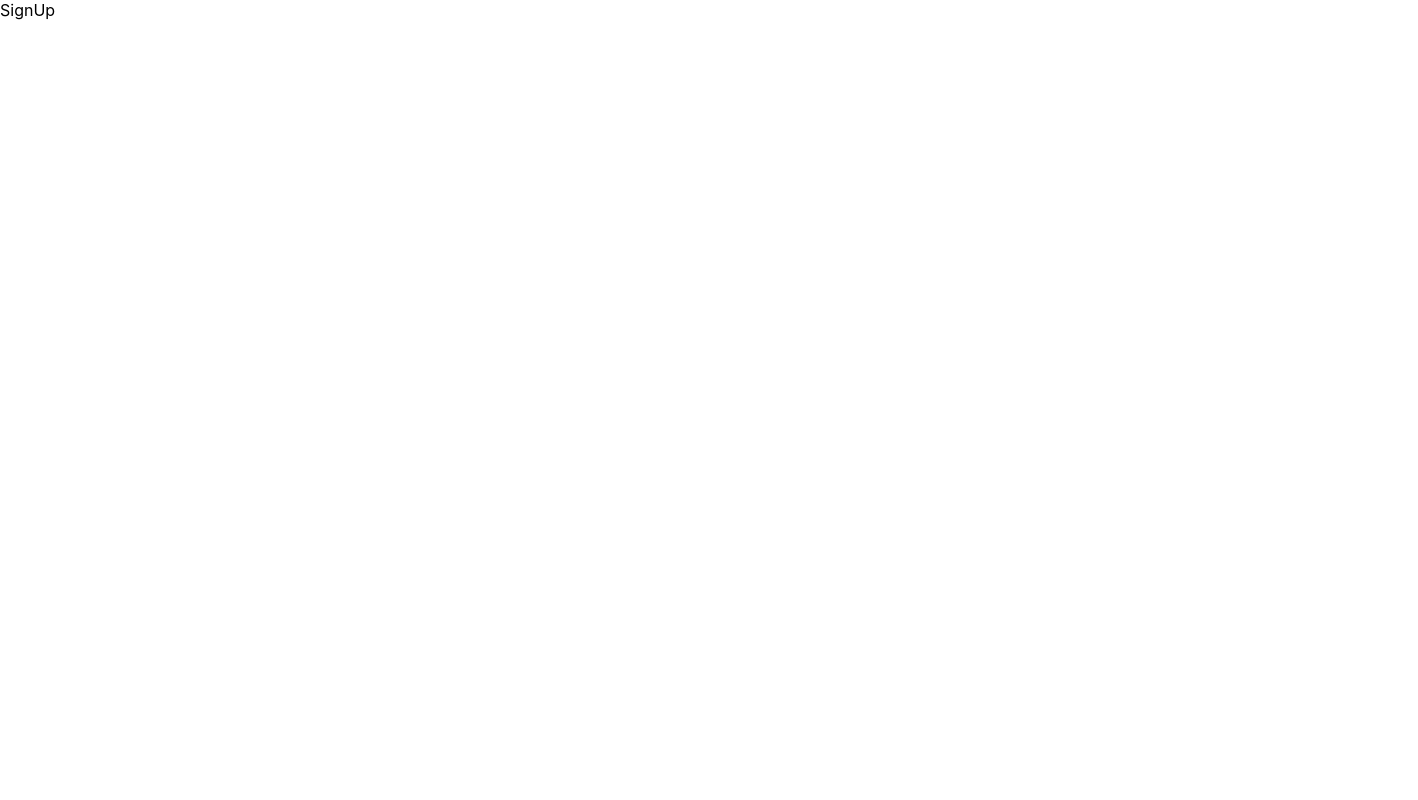
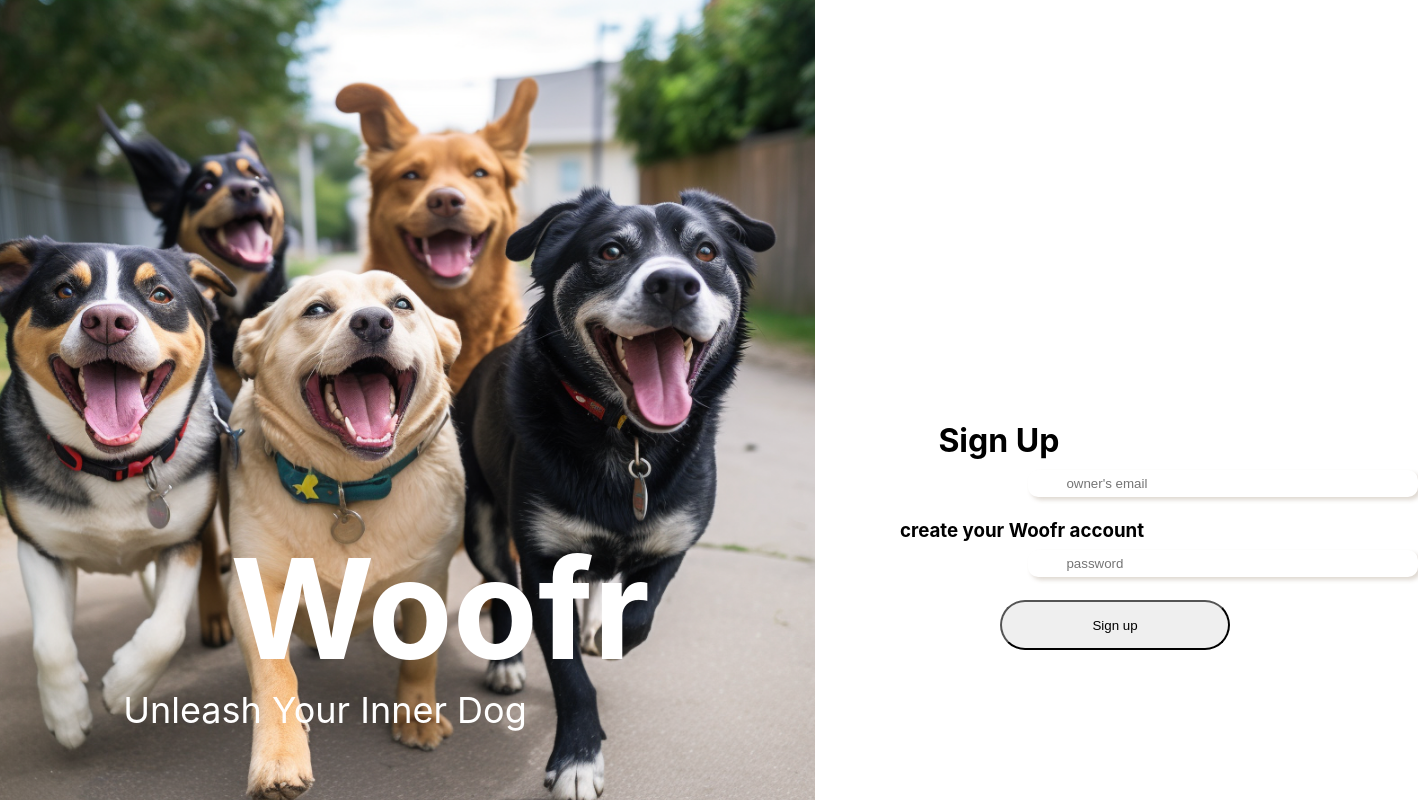
Before and after one commit to TechmongersNL/fs03-project-woofr-front-end-boop-the-nose, a React (Create React App) app: page /signup in a window 1280 px wide. Shown: the top 800 px of the page, 1418 px wide, since content can reach past the window. Built offline with nearby package versions, Linux system fonts and the light colour scheme.

Commit message:
#6 - Created signup page and styling

```diff
--- /dev/null
+++ b/src/Pages/SignUp.css
@@ -0,0 +1,100 @@
+.SignUpForm {
+	width: 1300px;
+	height: 856px;
+	top: -600;
+	left: 878px;
+	background-color: rgba(255, 209, 189, 1);
+}
+
+.backgroundImageSignup {
+	width: 920px;
+	height: 856px;
+	left: -105px;
+	background-image: url('../../images/woofr-signup.png');
+	background-size: cover;
+	position: absolute;
+}
+
+.contentRectangle {
+	width: 100%;
+	height: 100%;
+	position: absolute;
+	top: 0;
+	left: 0;
+	display: flex;
+	justify-content: center;
+	align-items: center;
+}
+
+.signupText {
+	position: absolute;
+	top: 525px;
+	left: 103px;
+	width: 674px;
+	height: 223px;
+	color: rgba(255, 255, 255, 1);
+	font-family: 'Inter', sans-serif;
+	font-size: 139px;
+	font-weight: 700;
+	line-height: 168.22px;
+	text-align: center;
+	z-index: 2;
+}
+
+.subtext {
+	position: absolute;
+	top: 689px;
+	left: 103px;
+	width: 444px;
+	height: 50px;
+	color: rgba(255, 255, 255, 1);
+	font-family: 'Inter', sans-serif;
+	font-size: 36px;
+	font-weight: 400;
+	line-height: 43.57px;
+	text-align: center;
+	z-index: 2;
+}
+
+.signupEmail {
+	width: 350px;
+	height: 25px;
+	top: 470px;
+	left: 900px;
+	border: 5px;
+	border-radius: 10px;
+	border-color: rgba(255, 133, 80, 1);
+	position: absolute;
+}
+
+.signupPassword {
+	width: 350px;
+	height: 25px;
+	top: 550px;
+	left: 900px;
+	border: 5px;
+	border-radius: 10px;
+	border-color: rgba(255, 133, 80, 1);
+	position: absolute;
+}
+
+.signupButton {
+	width: 230px;
+	height: 50px;
+	top: 600px;
+	left: 1000px;
+	border-radius: 25px;
+	position: absolute;
+}
+
+.text {
+	top: 400px;
+	left: 900px;
+	position: absolute;
+}
+
+.text2 {
+	top: 500px;
+	left: 900px;
+	position: absolute;
+}
--- a/src/Pages/SignUp.js
+++ b/src/Pages/SignUp.js
@@ -1,66 +1,68 @@
-import React from 'react';
+import React, { useState } from 'react';
+import { useDispatch, useSelector } from 'react-redux';
+import { signupThunk } from '../store/Auth/thunks';
+import './SignUp.css';
+import { useNavigate } from 'react-router-dom';
 
-export default function SignUp() {
-	return <div>SignUp</div>;
+export default function SignUpForm() {
+	const [email, setEmail] = useState('');
+	const [password, setPassword] = useState('');
+
+	const dispatch = useDispatch();
+	const navigate = useNavigate();
+
+	function handleEmailInput(e) {
+		setEmail(e.target.value);
+	}
+
+	function handlePasswordInput(e) {
+		setPassword(e.target.value);
+	}
+
+	function handleSubmit(event) {
+		event.preventDefault();
+		//console.log(isSignedUp);
+
+		dispatch(signupThunk(email, password, navigate));
+	}
+
+	return (
+		<div className="SignUpPage">
+			<div className="backgroundImageSignup"></div>
+			<div className="contentRectangle"></div>
+			<div className="signupText">Woofr</div>
+			<div className="subtext">Unleash Your Inner Dog</div>
+			<h1 className="text">Sign Up</h1>
+			<h3 className="text2">create your Woofr account</h3>
+			<form onSubmit={handleSubmit}>
+				<label>
+					Email
+					<input
+						className="signupEmail"
+						type="email"
+						placeholder="owner's email"
+						value={email}
+						onChange={handleEmailInput}
+						required
+					/>
+				</label>
+				<br />
+				<label>
+					Password
+					<input
+						className="signupPassword"
+						type="password"
+						placeholder="password"
+						value={password}
+						onChange={handlePasswordInput}
+						required
+					/>
+				</label>
+				<br />
+				<button className="signupButton" type="submit">
+					Sign up
+				</button>
+			</form>
+		</div>
+	);
 }
-
-// import React, { useState } from "react";
-// import { useDispatch } from "react-redux";
-// import { signupThunk } from "../store/auth/thunks";
-// import { useNavigate } from "react-router-dom";
-
-// export default function SignupPage() {
-//   const [email, setEmail] = useState("");
-//   const [password, setPassword] = useState("");
-//   const [firstName, setFirstName] = useState("");
-
-//   const dispatch = useDispatch();
-//   const navigate = useNavigate();
-
-//   function handleSubmit(event) {
-//     event.preventDefault();
-//     dispatch(signupThunk(email, password, firstName));
-//     navigate("/login");
-//   }
-
-//   return (
-//     <div style={{ marginLeft: 30 }}>
-//       <h1>Sign up</h1>
-//       <form onSubmit={handleSubmit}>
-//         <p>
-//           <label>
-//             Email:{" "}
-//             <input
-//               type="email"
-//               value={email}
-//               onChange={(e) => setEmail(e.target.value)}
-//             />
-//           </label>
-//         </p>
-//         <p>
-//           <label>
-//             Password:{" "}
-//             <input
-//               type="password"
-//               value={password}
-//               onChange={(e) => setPassword(e.target.value)}
-//             />
-//           </label>
-//         </p>
-//         <p>
-//           <label>
-//             First name:{" "}
-//             <input
-//               type="name"
-//               value={firstName}
-//               onChange={(e) => setFirstName(e.target.value)}
-//             />
-//           </label>
-//         </p>
-//         <p>
-//           <button type="submit">Sign up</button>
-//         </p>
-//       </form>
-//     </div>
-//   );
-// }
```
